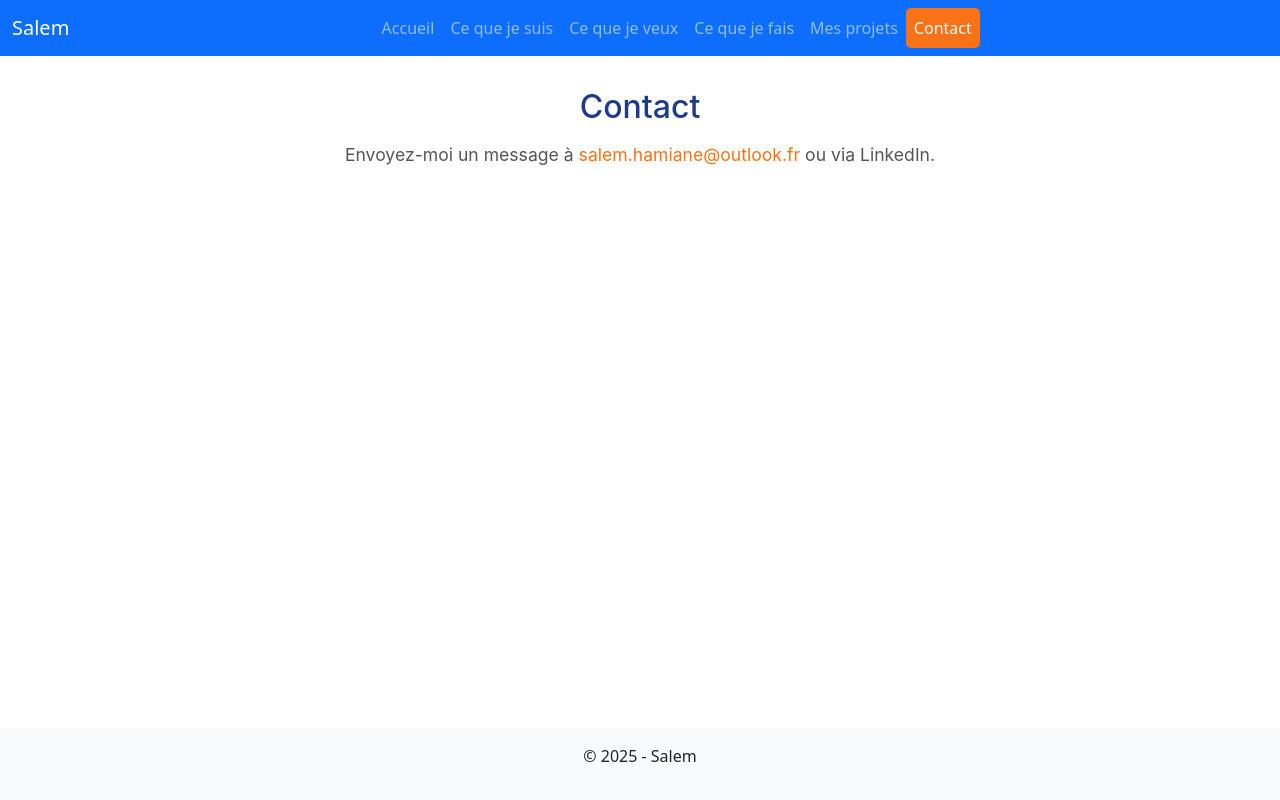
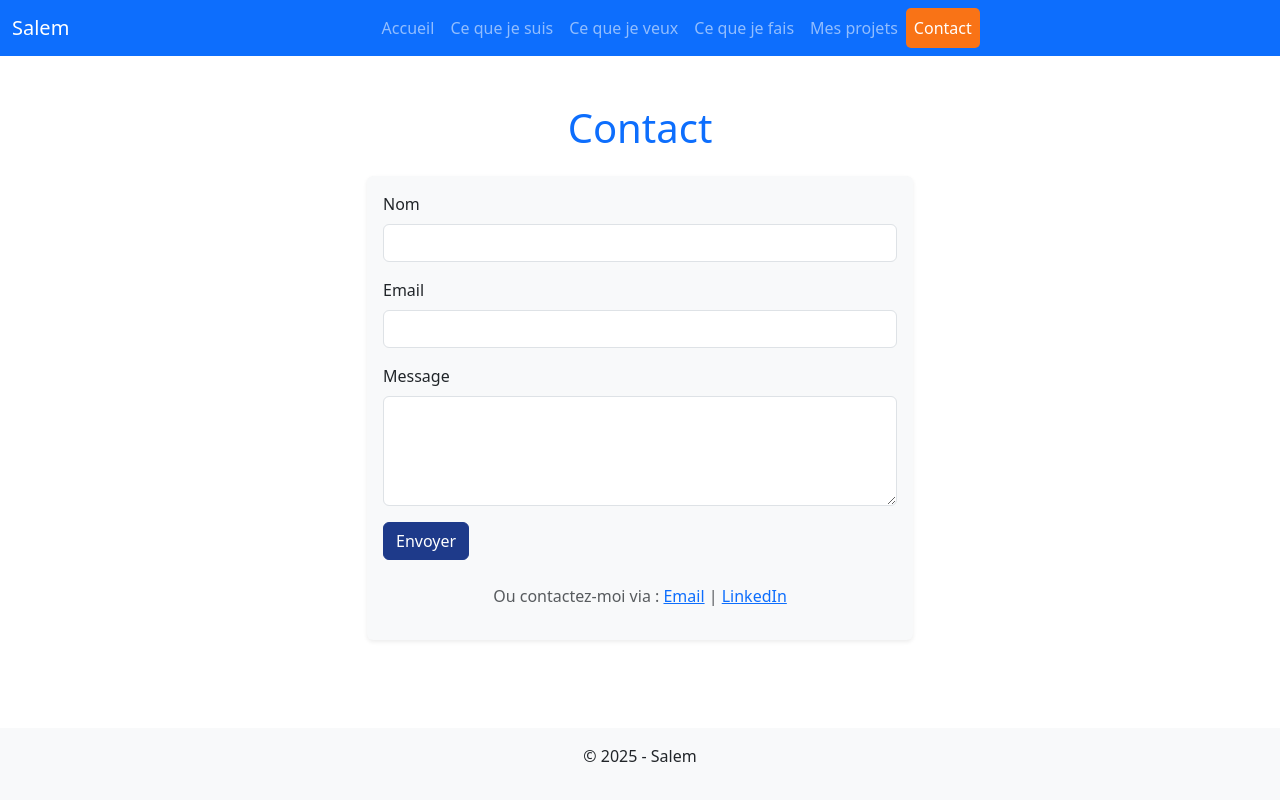
Before and after one commit to hsalemh/SalemWorld, a Vue app in the folder SalemWorld/: page /contact in a window 1280 px wide. Built offline with nearby package versions, Linux system fonts and the light colour scheme.

Commit message:
Ajout des pages, site web partiellement utilisable (utilisable mais va être modifier)

```diff
--- a/SalemWorld/src/App.vue
+++ b/SalemWorld/src/App.vue
@@ -1,7 +1,7 @@
 <template>
   <div id="app" class="d-flex flex-column min-vh-100">
     <header>
-      <nav class="navbar navbar-expand-lg navbar-dark bg-primary">
+      <nav class="navbar navbar-expand-lg navbar-dark bg-primary" aria-label="Main navigation">
         <div class="container-fluid">
           <a class="navbar-brand" href="#">{{ name }}</a>
           <button
--- a/SalemWorld/src/main.ts
+++ b/SalemWorld/src/main.ts
@@ -2,4 +2,5 @@ import { createApp } from 'vue'
 import App from './App.vue'
 import router from './router'
 
+
 createApp(App).use(router).mount('#app')
--- a/SalemWorld/src/views/AboutMe.vue
+++ b/SalemWorld/src/views/AboutMe.vue
@@ -1,7 +1,30 @@
 <template>
-    <div class="about-me">
-      <h2>Ce que je suis</h2>
-      <p>{{ description }}</p>
+  <div class="about-me container my-5">
+    <h2 class="display-6 text-primary text-center mb-4">Ce que je suis</h2>
+    <div class="row justify-content-center">
+      <div class="col-lg-8">
+        <div class="card shadow-sm border-0">
+          <div class="card-body">
+            <p class="lead text-muted mb-4">
+              Je m'appelle {{ name }}, étudiant en MSc Cybersécurité & Cloud à Epitech. Passionné par
+              l’architecture des systèmes et la sécurisation des infrastructures, je m’efforce de
+              construire des solutions robustes et innovantes.
+            </p>
+            <ul class="list-group list-group-flush">
+              <li class="list-group-item">
+                <strong>Formation :</strong> MSc Pro Epitech, spécialisation Cloud & Sécurité
+              </li>
+              <li class="list-group-item">
+                <strong>Intérêts :</strong> DevOps, pentesting, cloud computing (AWS, Azure)
+              </li>
+              <li class="list-group-item">
+                <strong>Valeurs :</strong> Curiosité, rigueur, apprentissage continu
+              </li>
+            </ul>
+          </div>
+        </div>
+      </div>
+    </div>
   </div>
 </template>
 
@@ -12,29 +35,17 @@
   name: 'AboutMe',
   data() {
     return {
-        description:
-          'Je suis un étudiant passionné par la cybersécurité, le cloud, et l’architecture système. J’aime résoudre des problèmes complexes et apprendre continuellement.',
+      name: 'Salem',
     };
   },
 });
 </script>
 
 <style scoped>
-  .about-me {
-    font-family: 'Inter', Arial, sans-serif;
-    text-align: center;
-    padding: 2rem;
-    min-height: 80vh;
+.card {
+  background-color: #f8f9fa;
 }
-  h2 {
-    font-size: 2rem;
-    margin-bottom: 1rem;
-    color: #1e3a8a;
-  }
-  p {
-    font-size: 1.1rem;
-    max-width: 600px;
-    margin: 0 auto;
-    color: #555;
+.list-group-item {
+  background-color: transparent;
 }
 </style>
--- a/SalemWorld/src/views/Contact.vue
+++ b/SalemWorld/src/views/Contact.vue
@@ -1,10 +1,54 @@
 <template>
-    <div class="contact">
-      <h2>Contact</h2>
-      <p>
-        Envoyez-moi un message à
-        <a :href="'mailto:' + email">{{ email }}</a> ou via LinkedIn.
+  <div class="contact container my-5">
+    <h2 class="display-6 text-primary text-center mb-4">Contact</h2>
+    <div class="row justify-content-center">
+      <div class="col-lg-6">
+        <div class="card shadow-sm border-0">
+          <div class="card-body">
+            <form @submit.prevent="submitForm">
+              <div class="mb-3">
+                <label for="name" class="form-label">Nom</label>
+                <input
+                  type="text"
+                  class="form-control"
+                  id="name"
+                  v-model="form.name"
+                  required
+                />
+              </div>
+              <div class="mb-3">
+                <label for="email" class="form-label">Email</label>
+                <input
+                  type="email"
+                  class="form-control"
+                  id="email"
+                  v-model="form.email"
+                  required
+                />
+              </div>
+              <div class="mb-3">
+                <label for="message" class="form-label">Message</label>
+                <textarea
+                  class="form-control"
+                  id="message"
+                  rows="4"
+                  v-model="form.message"
+                  required
+                ></textarea>
+              </div>
+              <button type="submit" class="btn btn-primary">Envoyer</button>
+            </form>
+            <div class="mt-4 text-center">
+              <p class="text-muted">
+                Ou contactez-moi via :
+                <a :href="'mailto:' + email" class="text-primary">Email</a> |
+                <a href="https://www.linkedin.com/in/salem-h-376335223 " target="_blank" class="text-primary">LinkedIn</a>
               </p>
+            </div>
+          </div>
+        </div>
+      </div>
+    </div>
   </div>
 </template>
 
@@ -15,33 +59,33 @@
   name: 'Contact',
   data() {
     return {
-        email: 'salem.hamiane@outlook.fr',
+      email: 'salem.hamiane@outlook.fr', // Remplace par ton email
+      form: {
+        name: '',
+        email: '',
+        message: '',
+      },
     };
+  },
+  methods: {
+    submitForm() {
+      alert('Formulaire envoyé ! (Simulation)');
+      this.form = { name: '', email: '', message: '' };
+    },
   },
 });
 </script>
 
 <style scoped>
-  .contact {
-    font-family: 'Inter', Arial, sans-serif;
-    text-align: center;
-    padding: 2rem;
-    min-height: 80vh;
+.card {
+  background-color: #f8f9fa;
 }
-  h2 {
-    font-size: 2rem;
-    margin-bottom: 1rem;
-    color: #1e3a8a;
+.btn-primary {
+  background-color: #1e3a8a;
+  border-color: #1e3a8a;
 }
-  p {
-    font-size: 1.1rem;
-    color: #555;
-  }
-  a {
-    color: #f97316;
-    text-decoration: none;
-  }
-  a:hover {
-    text-decoration: underline;
+.btn-primary:hover {
+  background-color: #f97316;
+  border-color: #f97316;
 }
 </style>
--- a/SalemWorld/src/views/MyGoals.vue
+++ b/SalemWorld/src/views/MyGoals.vue
@@ -1,9 +1,42 @@
-<template></template>
+<template>
+  <div class="my-goals container my-5">
+    <h2 class="display-6 text-primary text-center mb-4">Ce que je veux</h2>
+    <div class="row justify-content-center">
+      <div class="col-lg-8">
+        <div class="card shadow-sm border-0">
+          <div class="card-body">
+            <p class="lead text-muted mb-4">
+              Mon objectif est de devenir un expert en cybersécurité et cloud computing,
+              contribuant à des architectures sécurisées et évolutives pour les entreprises
+              innovantes.
+            </p>
+            <div class="row">
+              <div class="col-md-6 mb-3">
+                <h5 class="text-primary">Court terme</h5>
+                <p>Maîtriser les outils DevOps (Docker, Kubernetes) et obtenir des certifications (AWS, CEH).</p>
+              </div>
+              <div class="col-md-6 mb-3">
+                <h5 class="text-primary">Long terme</h5>
+                <p>Concevoir des systèmes cloud sécurisés et mener des audits de sécurité complexes.</p>
+              </div>
+            </div>
+          </div>
+        </div>
+      </div>
+    </div>
+  </div>
+</template>
 
 <script lang="ts">
 import { defineComponent } from 'vue';
 
 export default defineComponent({
-  name: 'my-goals'
+  name: 'my-goals',
 });
 </script>
+
+<style scoped>
+.card {
+  background-color: #f8f9fa;
+}
+</style>
--- a/SalemWorld/src/views/MyProjects.vue
+++ b/SalemWorld/src/views/MyProjects.vue
@@ -1,9 +1,57 @@
-<template></template>
+<template>
+  <div class="my-projects container my-5">
+    <h2 class="display-6 text-primary text-center mb-4">Mes projets</h2>
+    <div class="row justify-content-center">
+      <div class="col-lg-10">
+        <div class="row g-4">
+          <div class="col-md-6">
+            <div class="card h-100 border-0 shadow-sm">
+              <div class="card-body">
+                <h5 class="card-title text-primary">Trinity</h5>
+                <p class="card-text">
+                  Une plateforme de gestion de tâches développée en équipe, utilisant Vue.js et
+                  Node.js. Objectif : optimiser la collaboration et la productivité.
+                </p>
+                <router-link to="/my-projects" class="btn btn-outline-primary">En savoir plus</router-link>
+              </div>
+            </div>
+          </div>
+          <div class="col-md-6">
+            <div class="card h-100 border-0 shadow-sm">
+              <div class="card-body">
+                <h5 class="card-title text-primary">Time_Manager</h5>
+                <p class="card-text">
+                  Une application web personnelle pour suivre le temps passé sur des tâches,
+                  codée avec Vue.js et intégrée à une API REST.
+                </p>
+                <router-link to="/my-projects" class="btn btn-outline-primary">En savoir plus</router-link>
+              </div>
+            </div>
+          </div>
+        </div>
+      </div>
+    </div>
+  </div>
+</template>
 
 <script lang="ts">
 import { defineComponent } from 'vue';
 
 export default defineComponent({
-  name: 'my-projects'
+  name: 'my-project',
 });
 </script>
+
+<style scoped>
+.card {
+  background-color: #f8f9fa;
+}
+.btn-outline-primary {
+  transition: background-color 0.3s;
+}
+.btn-outline-primary:hover {
+  background-color: #f97316;
+  color: white;
+  border-color: #f97316;
+}
+</style>
--- a/SalemWorld/src/views/MyWork.vue
+++ b/SalemWorld/src/views/MyWork.vue
@@ -1,11 +1,54 @@
 <template>
-    lol
+  <div class="my-work container my-5">
+    <h2 class="display-6 text-primary text-center mb-4">Ce que je fais</h2>
+    <div class="row justify-content-center">
+      <div class="col-lg-8">
+        <div class="card shadow-sm border-0">
+          <div class="card-body">
+            <p class="lead text-muted mb-4">
+              En tant qu’étudiant à Epitech, je travaille sur des projets pratiques mêlant
+              programmation, cybersécurité, et cloud. Je développe aussi des projets personnels
+              pour approfondir mes compétences.
+            </p>
+            <div class="row g-4">
+              <div class="col-md-6">
+                <div class="card h-100 border-0 shadow-sm">
+                  <div class="card-body">
+                    <h5 class="card-title text-primary">Études</h5>
+                    <p class="card-text">
+                      Cours avancés en sécurité réseau, cloud computing, et DevOps à Epitech.
+                    </p>
+                  </div>
+                </div>
+              </div>
+              <div class="col-md-6">
+                <div class="card h-100 border-0 shadow-sm">
+                  <div class="card-body">
+                    <h5 class="card-title text-primary">Projets perso</h5>
+                    <p class="card-text">
+                      Création d’applications web et d’outils de monitoring avec Vue.js et Docker.
+                    </p>
+                  </div>
+                </div>
+              </div>
+            </div>
+          </div>
+        </div>
+      </div>
+    </div>
+  </div>
 </template>
 
 <script lang="ts">
 import { defineComponent } from 'vue';
 
 export default defineComponent({
-  name: 'my-work'
+  name: 'my-work',
 });
 </script>
+
+<style scoped>
+.card {
+  background-color: #f8f9fa;
+}
+</style>
```
Lines whose indentation alone changed are shown as unchanged.
